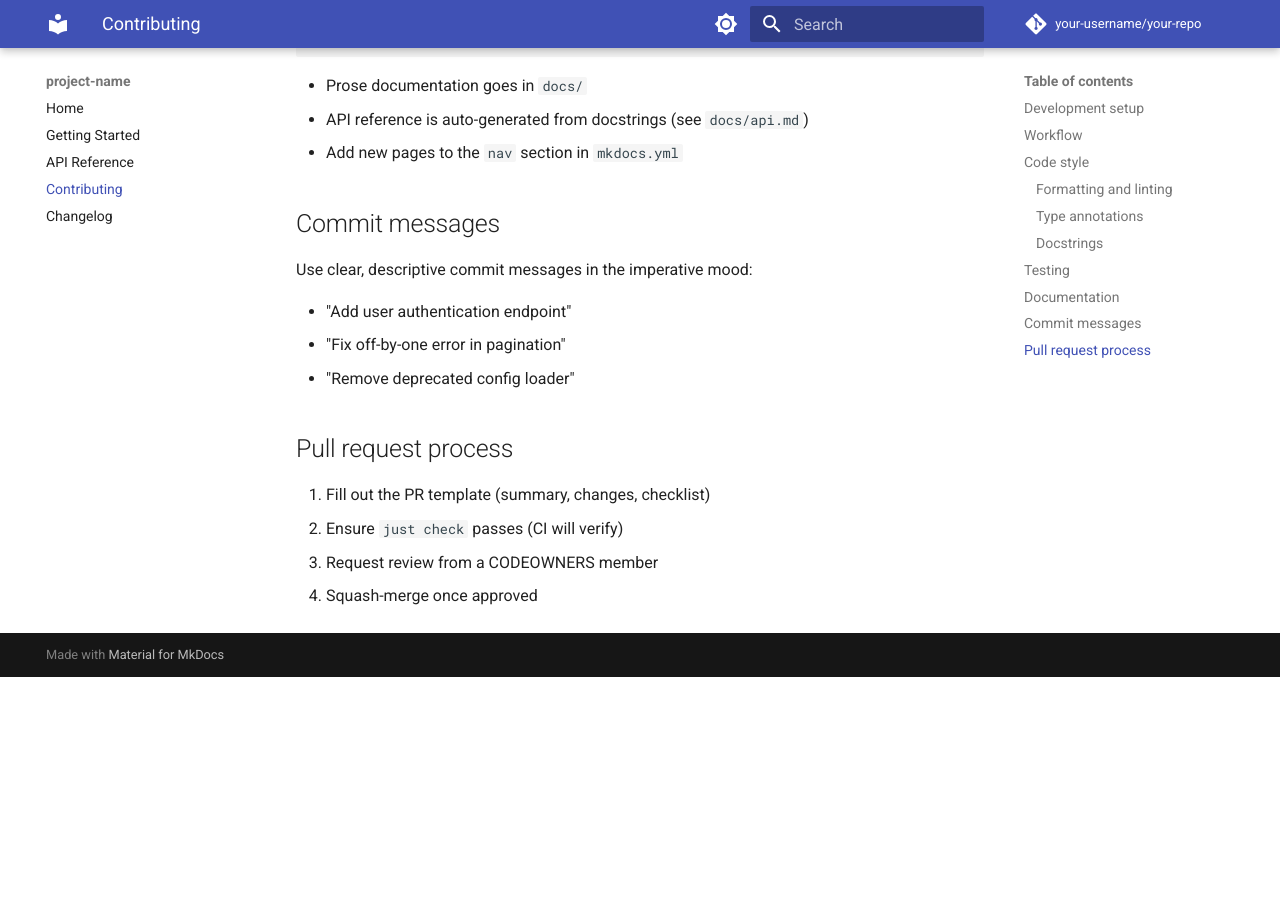
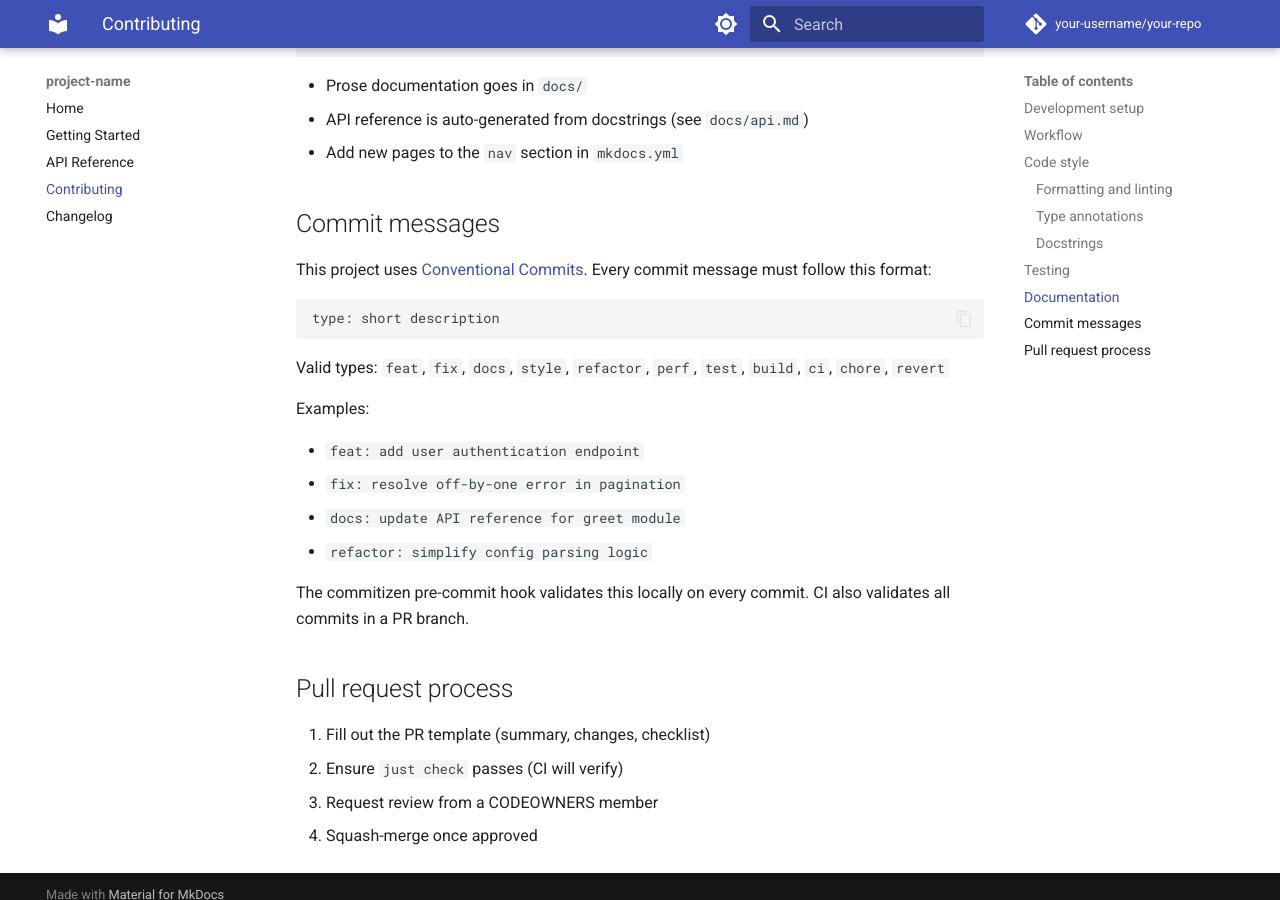
Before and after one commit to namitdeb739/python-template, an MkDocs documentation site: the page built from docs/contributing.md, in a window 1280 px wide and 900 px high, scrolled down 1983 px. Built offline with MkDocs 1.6.1 and Material for MkDocs 9.7.7, drawn with Linux system fonts in a browser that asks for light colours; comment, search, counter and statistics services are not loaded; before the commit the page ends 2660 px from its top, so only the background shows below that.

Commit message:
feat: add conventional commits enforcement and branch protection
Standards enforcement:
- commitizen pre-commit hook validates commit messages locally
- commit-lint.yml validates all PR commits in CI via cz check
- pr-title.yml validates PR titles via action-semantic-pull-request
- commitizen config added to pyproject.toml
- commitizen added to dev dependencies

Branch protection:
- README documents recommended gh api command for setting up
  branch protection with required status checks

Documentation:
- README: new Standards enforcement and Branch protection sections
- docs/contributing.md: updated commit message guide to conventional commits
- Project structure tree: added new workflow files

Co-Authored-By: Claude <noreply@anthropic.com>

````diff
--- a/.pre-commit-config.yaml
+++ b/.pre-commit-config.yaml
@@ -13,3 +13,9 @@ repos:
         additional_dependencies: []
         pass_filenames: false
         entry: mypy --config-file=pyproject.toml src/
+
+  - repo: https://github.com/commitizen-tools/commitizen
+    rev: v4.6.0
+    hooks:
+      - id: commitizen
+        stages: [commit-msg]
--- a/docs/contributing.md
+++ b/docs/contributing.md
@@ -86,11 +86,22 @@ just docs    # preview locally at http://127.0.0.1:8000/
 
 ## Commit messages
 
-Use clear, descriptive commit messages in the imperative mood:
+This project uses [Conventional Commits](https://www.conventionalcommits.org/). Every commit message must follow this format:
 
-- "Add user authentication endpoint"
-- "Fix off-by-one error in pagination"
-- "Remove deprecated config loader"
+```
+type: short description
+```
+
+Valid types: `feat`, `fix`, `docs`, `style`, `refactor`, `perf`, `test`, `build`, `ci`, `chore`, `revert`
+
+Examples:
+
+- `feat: add user authentication endpoint`
+- `fix: resolve off-by-one error in pagination`
+- `docs: update API reference for greet module`
+- `refactor: simplify config parsing logic`
+
+The commitizen pre-commit hook validates this locally on every commit. CI also validates all commits in a PR branch.
 
 ## Pull request process
 
--- a/pyproject.toml
+++ b/pyproject.toml
@@ -18,6 +18,7 @@ dev = [
     "mkdocs-material>=9.5",
     "mkdocstrings[python]>=0.25",
     "pip-audit>=2.7",
+    "commitizen>=4.1",
 ]
 
 [project.optional-dependencies]
@@ -89,3 +90,8 @@ replace = 'version = "{new_version}"'
 filename = "src/project_name/__init__.py"
 search = '__version__ = "{current_version}"'
 replace = '__version__ = "{new_version}"'
+
+[tool.commitizen]
+name = "cz_conventional_commits"
+version = "0.1.0"
+tag_format = "v$version"
````
Also changed, not shown: README.md (+53 -1 lines), 2 other files.
